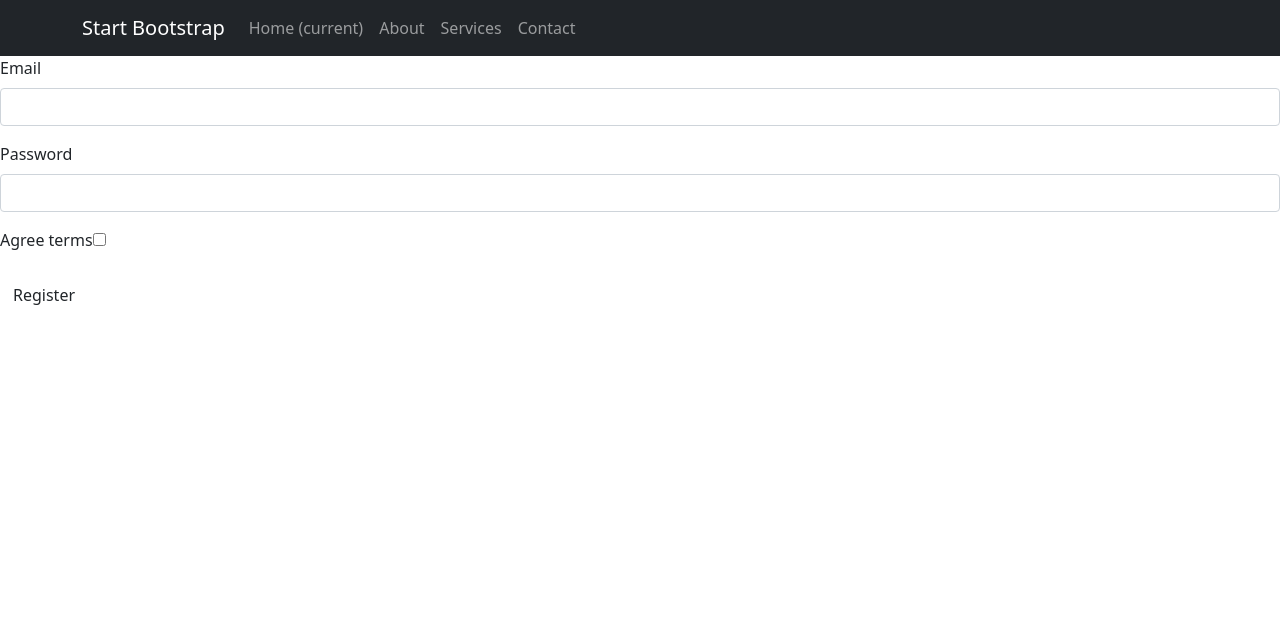
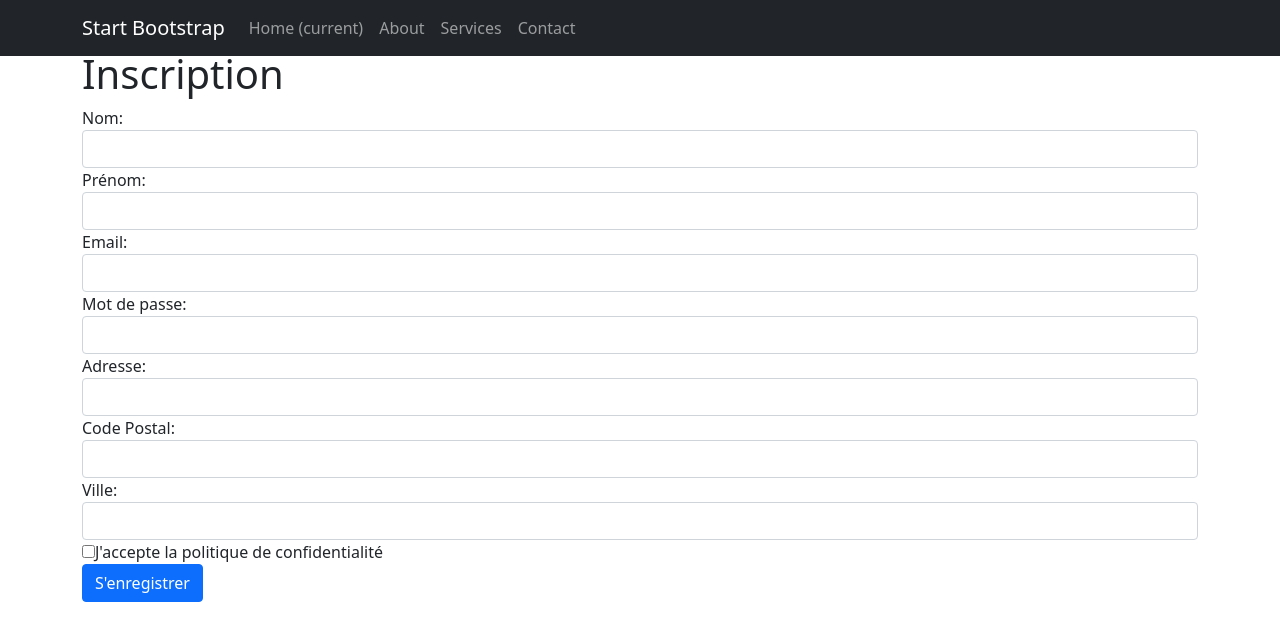
Before and after one commit to nicolas-gicquel/Eval-Symfony, a Symfony app: template templates/registration/register.html.twig in a window 1280 px wide. Shown: the top 641 px of the page. Run offline with Twig, Linux system fonts and the light colour scheme; the template is opened without the code that fills it, so the values that code supplies are empty; form fields are guessed from the names that the template uses; some libraries are stand-ins or nearby versions.

Commit message:
Register form

```diff
--- /dev/null
+++ b/public/css/style.css
@@ -0,0 +1,3 @@
+.content {
+    margin-top: 50px;
+}
--- a/src/Entity/User.php
+++ b/src/Entity/User.php
@@ -15,6 +15,8 @@ use Symfony\Component\Security\Core\User\UserInterface;
  */
 class User implements UserInterface
 {
+    public const ROLE_USER = 'ROLE_USER';
+    public const ROLE_ADMIN = 'ROLE_ADMIN';
     /**
      * @ORM\Id
      * @ORM\GeneratedValue
@@ -77,6 +79,7 @@ class User implements UserInterface
     {
         $this->products = new ArrayCollection();
         $this->orders = new ArrayCollection();
+        $this->roles = [self::ROLE_USER];
     }
 
     public function getId(): ?int
--- a/templates/base.html.twig
+++ b/templates/base.html.twig
@@ -5,11 +5,12 @@
     <meta charset="UTF-8">
     <title>{% block title %}Welcome!{% endblock %}</title>
     <link href="https://cdn.jsdelivr.net/npm/bootstrap@5.0.0-beta1/dist/css/bootstrap.min.css" rel="stylesheet" integrity="sha384-giJF6kkoqNQ00vy+HMDP7azOuL0xtbfIcaT9wjKHr8RbDVddVHyTfAAsrekwKmP1" crossorigin="anonymous">
+    <link rel="stylesheet" href="{{asset('css/style.css')}}">
     <script src="https://ajax.googleapis.com/ajax/libs/jquery/3.5.1/jquery.min.js"></script> {% block stylesheets %}{% endblock %}
 </head>
 
 <body>
-    {% block body %}{% endblock %} {% block javascripts %}{% endblock %}
+
     <!-- Navigation -->
     <nav class="navbar navbar-expand-lg navbar-dark bg-dark fixed-top">
         <div class="container">
@@ -37,6 +38,7 @@
             </div>
         </div>
     </nav>
+    {% block body %}{% endblock %} {% block javascripts %}{% endblock %}
 </body>
 
 </html>
--- a/templates/registration/register.html.twig
+++ b/templates/registration/register.html.twig
@@ -1,21 +1,20 @@
-{% extends 'base.html.twig' %}
+{% extends 'base.html.twig' %} {% block title %}Register{% endblock %} {% block body %} {% for flashError in app.flashes('verify_email_error') %}
+<div class="alert alert-danger" role="alert">{{ flashError }}</div>
+{% endfor %}
+<div class="content">
 
-{% block title %}Register{% endblock %}
-
-{% block body %}
-    {% for flashError in app.flashes('verify_email_error') %}
-        <div class="alert alert-danger" role="alert">{{ flashError }}</div>
-    {% endfor %}
-
-    <h1>Register</h1>
-
-    {{ form_start(registrationForm) }}
-        {{ form_row(registrationForm.email) }}
-        {{ form_row(registrationForm.plainPassword, {
-            label: 'Password'
-        }) }}
-        {{ form_row(registrationForm.agreeTerms) }}
-
-        <button type="submit" class="btn">Register</button>
-    {{ form_end(registrationForm) }}
+    <div class="container">
+        <h1>Inscription</h1>
+        {{ form_start(registrationForm) }}
+        <div><label>Nom: </label> {{ form_widget(registrationForm.firstName) }}</div>
+        <div><label>Prénom: </label> {{ form_widget(registrationForm.lastName) }}</div>
+        <div><label>Email: </label> {{ form_widget(registrationForm.email) }}</div>
+        <div><label>Mot de passe: </label> {{ form_widget(registrationForm.plainPassword, { label: 'Password' }) }}</div>
+        <div><label>Adresse: </label> {{ form_widget(registrationForm.adress) }}</div>
+        <div><label>Code Postal: </label> {{ form_widget(registrationForm.zipcode) }}</div>
+        <div><label>Ville: </label> {{ form_widget(registrationForm.city) }}</div>
+        <div>{{ form_widget(registrationForm.agreeTerms) }}<label>  J'accepte la politique de confidentialité</label></div>
+        <button type="submit" class="btn btn-primary">S'enregistrer</button> {{ form_end(registrationForm) }}
+    </div>
+</div>
 {% endblock %}
--- a/templates/user/_form.html.twig
+++ b/templates/user/_form.html.twig
@@ -1,4 +1,2 @@
-{{ form_start(form) }}
-    {{ form_widget(form) }}
-    <button class="btn">{{ button_label|default('Save') }}</button>
-{{ form_end(form) }}
+{{ form_start(form) }} {{ form_widget(form) }}
+<button class="btn">{{ button_label|default('Save') }}</button> {{ form_end(form) }}
```
